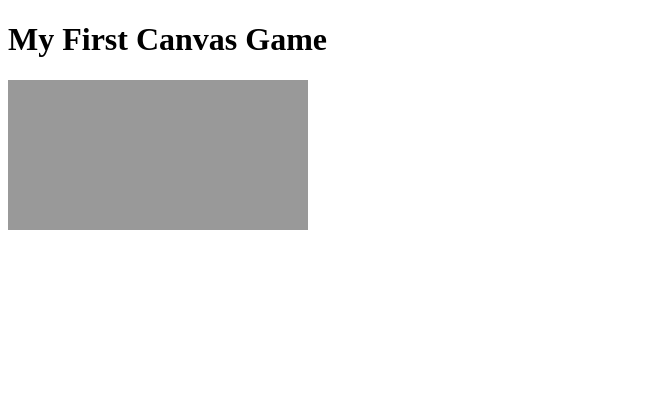
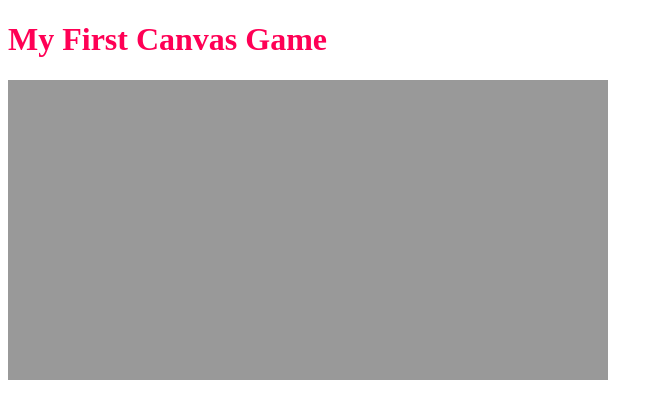
Before and after one commit to vhaiek/snake-game, a plain HTML site: page index.html in a window 1280 px wide. Shown: the whole page, without its empty margins (0-663 px from the left). Drawn offline with Linux system fonts and the light colour scheme.

Commit message:
title color

```diff
--- a/index.html
+++ b/index.html
@@ -7,10 +7,10 @@
 <title>My First Canvas Game</title>
 </head>
 <body>
-<h1>My First Canvas Game</h1>
-<p><canvas id="canvas" width="300" height="150" style="background:#999">
-Canvas not supported by your browser.
-</canvas></p>
+<h1 style="color:#ff0055">My First Canvas Game</h1>
+<canvas id="canvas" width="300" height="150" style="background:#999; width:600px; height:300px;">
+    [Canvas not supported by your browser]
+</canvas>
 <script type="application/javascript" src="game.js"></script>
 </body>
 </html>
```
